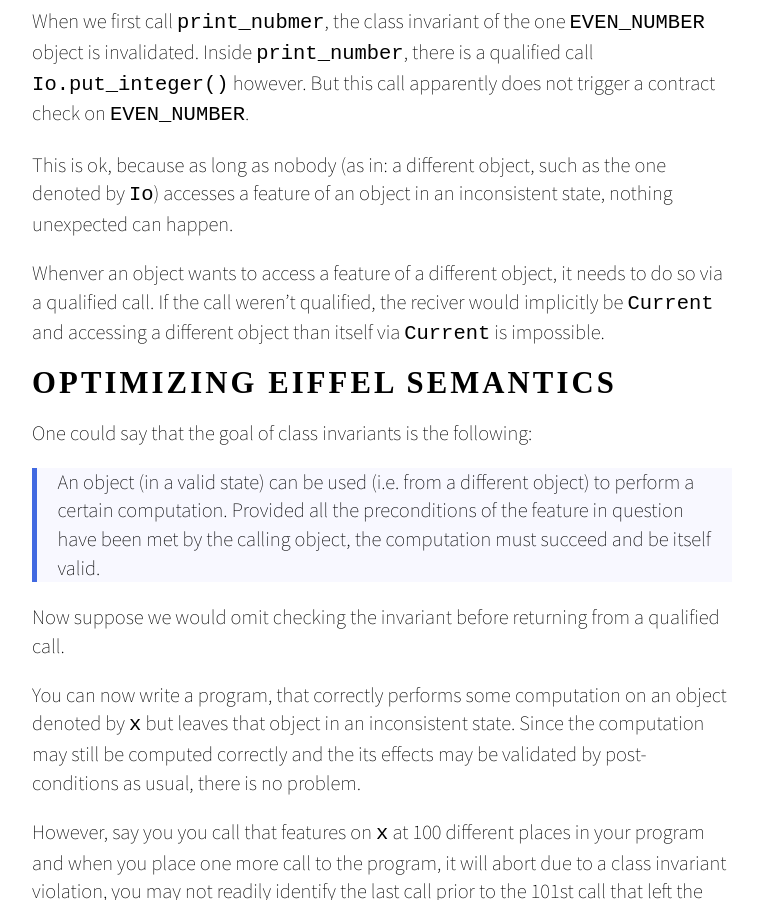
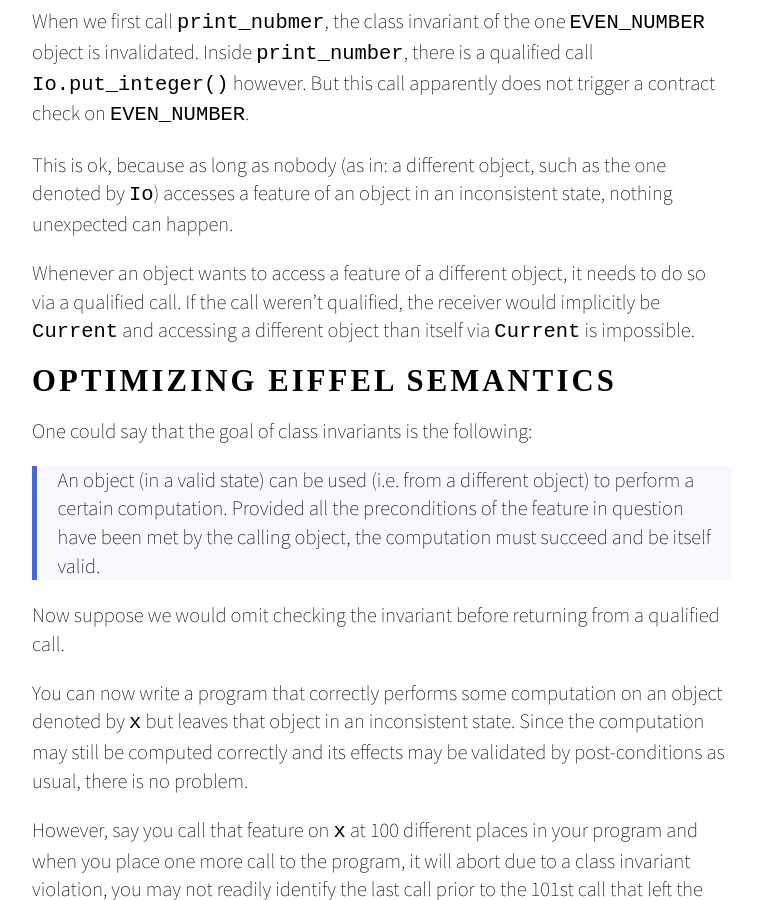
Before and after one commit to eprog2014/eprog2014.github.io, a Jekyll site: the page built from _posts/2014-11-13-class-invariants.md, in a window 1280 px wide and 900 px high, scrolled down 6027 px. Shown: the whole window, without its empty margins (258-1015 px from the left). Built offline with Jekyll 4.4.1, drawn with Linux system fonts in a browser that asks for light colours; some web fonts are replaced; Markdown is read by kramdown in place of the engine named in the settings; a script that is not in the unit is left out; some of the changed text lies outside the part shown.

Commit message:
Fix spelling

```diff
--- a/_posts/2014-11-13-class-invariants.md
+++ b/_posts/2014-11-13-class-invariants.md
@@ -260,7 +260,7 @@ When we first call `print_nubmer`, the class invariant of the one `EVEN_NUMBER`
 
 This is ok, because as long as nobody (as in: a different object, such as the one denoted by `Io`) accesses a feature of an object in an inconsistent state, nothing unexpected can happen.
 
-Whenver an object wants to access a feature of a different object, it needs to do so via a qualified call. If the call weren't qualified, the reciver would implicitly be `Current` and accessing a different object than itself via `Current` is impossible.
+Whenever an object wants to access a feature of a different object, it needs to do so via a qualified call. If the call weren't qualified, the receiver would implicitly be `Current` and accessing a different object than itself via `Current` is impossible.
 
 Optimizing Eiffel Semantics
 ===========================
@@ -271,9 +271,9 @@ One could say that the goal of class invariants is the following:
 
 Now suppose we would omit checking the invariant before returning from a qualified call.
 
-You can now write a program, that correctly  performs some computation on an object denoted by `x` but leaves that object in an inconsistent state. Since the computation may still be computed correctly and the its effects may be validated by post-conditions as usual, there is no problem.
+You can now write a program that correctly  performs some computation on an object denoted by `x` but leaves that object in an inconsistent state. Since the computation may still be computed correctly and its effects may be validated by post-conditions as usual, there is no problem.
 
-However, say you you call that features on `x` at 100 different places in your program and when you place one more call to the program, it will abort due to a class invariant violation, you may not readily identify the last call prior to the 101st call that left the class invariant violated. As such, it's more difficult to track down where your program has actually failed.
+However, say you call that feature on `x` at 100 different places in your program and when you place one more call to the program, it will abort due to a class invariant violation, you may not readily identify the last call prior to the 101st call that left the class invariant violated. As such, it's more difficult to track down where your program has actually failed.
 
 Wikipedia [writes on the matter](http://en.wikipedia.org/wiki/Fail-fast):
 
```
Also changed, not shown: other parts of _posts/2014-11-13-class-invariants.md (+2 -2 lines).
